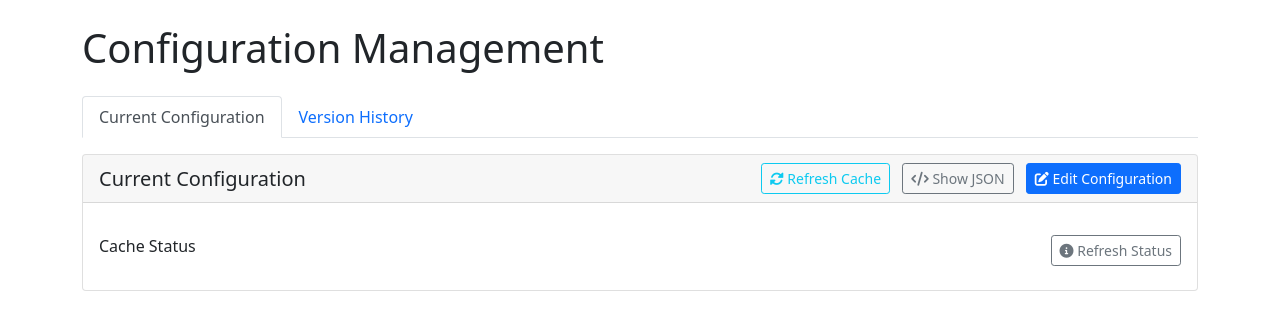
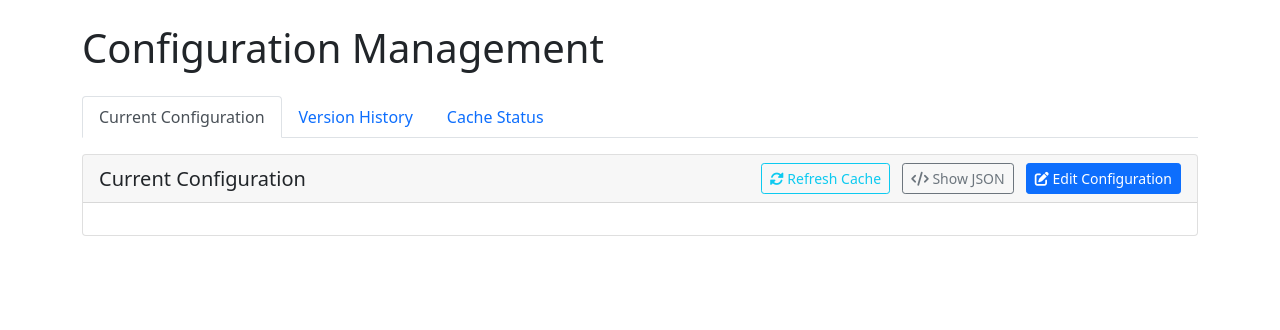
Before and after one commit to obriencj/ai-madness-auth-demo, a Flask app: template frontend/templates/config.html in a window 1280 px wide. Shown: the top 330 px of the page. Run offline with Flask 3, Linux system fonts and the light colour scheme; the template is opened without the code that fills it, so the values that code supplies are empty; some libraries are stand-ins or nearby versions.

Commit message:
Frontend: Add dedicated Cache Status tab to configuration page
- Add third tab 'Cache Status' to configuration management page
- Move cache status section from Current Configuration tab to new Cache Status tab
- Include Refresh Cache and Refresh Status buttons in Cache Status tab
- Add tab event listener to load cache status when Cache Status tab is selected
- Improve organization by separating configuration display from cache monitoring
- Cache status now loads on-demand when tab is accessed instead of on page load

```diff
--- a/frontend/templates/config.html
+++ b/frontend/templates/config.html
@@ -17,6 +17,11 @@
             <li class="nav-item" role="presentation">
                 <button class="nav-link" id="versions-tab" data-bs-toggle="tab" data-bs-target="#versions" type="button" role="tab">
                     Version History
+                </button>
+            </li>
+            <li class="nav-item" role="presentation">
+                <button class="nav-link" id="cache-tab" data-bs-toggle="tab" data-bs-target="#cache" type="button" role="tab">
+                    Cache Status
                 </button>
             </li>
         </ul>
@@ -53,19 +58,6 @@
                             </div>
                             <pre id="jsonContent" class="bg-light p-3 rounded" style="max-height: 400px; overflow-y: auto;"></pre>
                         </div>
-
-                        <!-- Cache Status Section -->
-                        <div class="mt-3">
-                            <div class="d-flex justify-content-between align-items-center mb-2">
-                                <h6>Cache Status</h6>
-                                <button class="btn btn-outline-secondary btn-sm" onclick="loadCacheStatus()">
-                                    <i class="fas fa-info-circle"></i> Refresh Status
-                                </button>
-                            </div>
-                            <div id="cacheStatusDisplay">
-                                <!-- Cache status will be loaded here -->
-                            </div>
-                        </div>
                     </div>
                 </div>
             </div>
@@ -79,6 +71,28 @@
                     <div class="card-body">
                         <div id="versionsDisplay">
                             <!-- Versions will be loaded here -->
+                        </div>
+                    </div>
+                </div>
+            </div>
+
+            <!-- Cache Status Tab -->
+            <div class="tab-pane fade" id="cache" role="tabpanel">
+                <div class="card mt-3">
+                    <div class="card-header d-flex justify-content-between align-items-center">
+                        <h5 class="mb-0">Cache Status</h5>
+                        <div>
+                            <button class="btn btn-outline-info btn-sm me-2" onclick="refreshCache()" title="Refresh configuration cache">
+                                <i class="fas fa-sync-alt"></i> Refresh Cache
+                            </button>
+                            <button class="btn btn-outline-secondary btn-sm" onclick="loadCacheStatus()">
+                                <i class="fas fa-info-circle"></i> Refresh Status
+                            </button>
+                        </div>
+                    </div>
+                    <div class="card-body">
+                        <div id="cacheStatusDisplay">
+                            <!-- Cache status will be loaded here -->
                         </div>
                     </div>
                 </div>
@@ -389,7 +403,14 @@ function displayCacheStatus(cacheData) {
 document.addEventListener('DOMContentLoaded', function() {
     loadCurrentConfig();
     loadVersions();
-    loadCacheStatus();
+
+    // Add tab event listeners
+    const cacheTab = document.getElementById('cache-tab');
+    if (cacheTab) {
+        cacheTab.addEventListener('shown.bs.tab', function() {
+            loadCacheStatus();
+        });
+    }
 });
 
 function loadCurrentConfig() {
```
